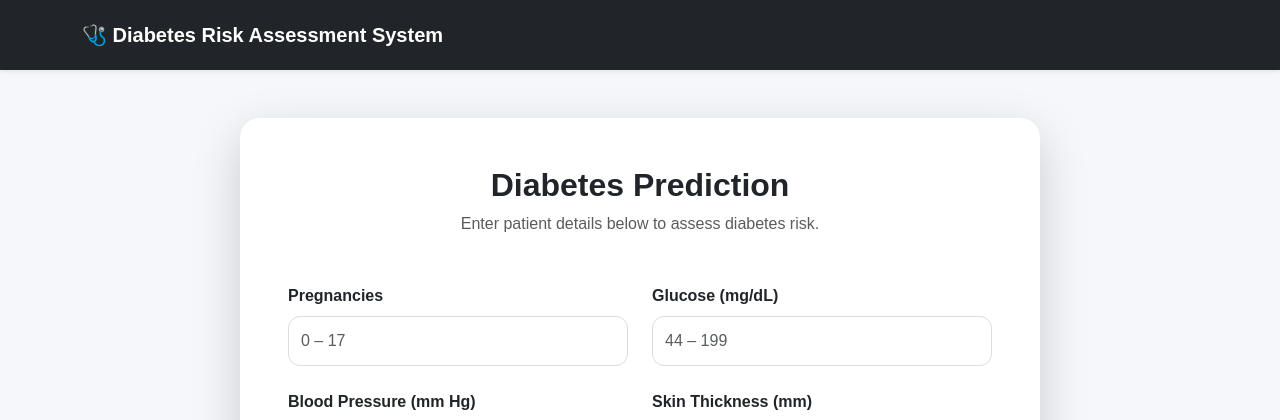
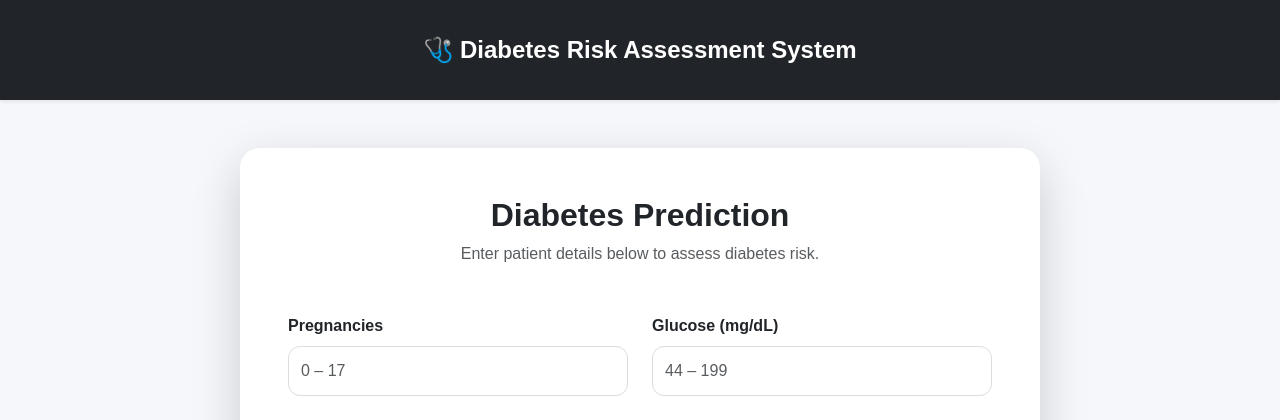
Before and after one commit to iroy25/Diabetes-Risk-Assessment-System, a Flask app: page / in a window 1280 px wide. Shown: the top 420 px of the page. Run offline with Flask 3, Linux system fonts and the light colour scheme; parts of the project's set-up code (start-up, migrations or seed data) failed here and were passed over.

Commit message:
Fixed UI

```diff
--- a/static/style.css
+++ b/static/style.css
@@ -4,9 +4,18 @@ body {
 }
 
 .navbar {
-    padding: 15px 0;
+    padding: 50px 0;
 }
 
+.navbar .container-fluid {
+    position: relative;
+}
+.navbar h4 {
+    position: absolute;
+    left: 50%;
+    transform: translateX(-50%);
+    margin: 0;
+}
 .card {
     border-radius: 20px;
 }
@@ -46,15 +55,3 @@ h2 {
 .small {
     font-size: 0.85rem;
 }
-/*
-input::-webkit-outer-spin-button,
-input::-webkit-inner-spin-button {
-    -webkit-appearance: none;
-    margin: 0;
-}
-
-input[type=number] {
-    appearance: textfield;
-}
-
-*/
--- a/templates/index.html
+++ b/templates/index.html
@@ -12,8 +12,10 @@
 
 <body>
 <nav class="navbar navbar-dark bg-dark shadow-sm">
-    <div class="container">
-        <span class="navbar-brand fw-bold">🩺 Diabetes Risk Assessment System</span>
+    <div class="container-fluid">
+        <h4 class="m-0 text-center text-white fw-bold">
+            🩺 Diabetes Risk Assessment System
+        </h4>
     </div>
 </nav>
 
```
